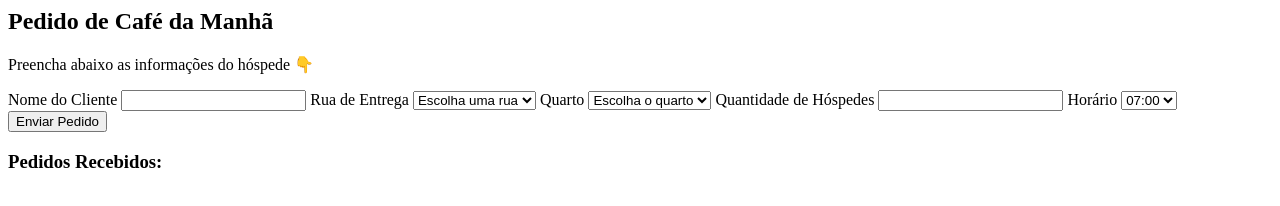
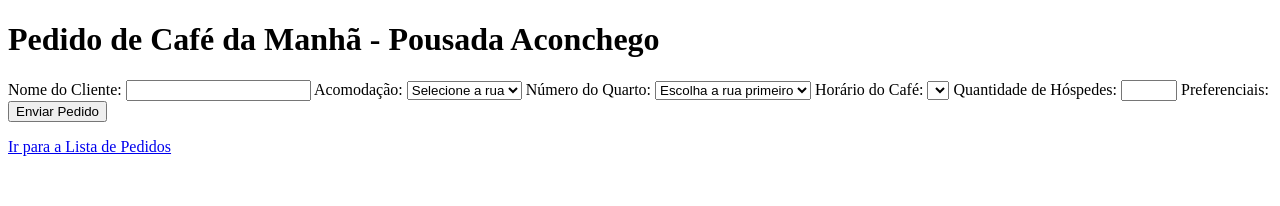
Before and after one commit to KitnetsAconchego/Cafe-Da-Manha-Pousada-Aconchego, a plain HTML site: page index.html in a window 1280 px wide. Drawn offline with Linux system fonts and the light colour scheme.

Commit message:
Update index.html

```diff
--- a/index.html
+++ b/index.html
@@ -1,50 +1,57 @@
+<!DOCTYPE html>
+<html lang="pt-br">
+<head>
+<meta charset="UTF-8">
+<meta name="viewport" content="width=device-width, initial-scale=1.0">
+<title>Pedido Café da Manhã - Pousada Aconchego</title>
+<link rel="stylesheet" href="style.css">
+</head>
 <body>
 
-<h2>Pedido de Café da Manhã</h2>
-<p>Preencha abaixo as informações do hóspede 👇</p>
+<header>
+  <h1>Pedido de Café da Manhã - Pousada Aconchego</h1>
+</header>
 
+<main>
   <form id="pedidoForm">
-  <label>Nome do Cliente
+    <label>Nome do Cliente:
       <input type="text" id="nomeCliente" required>
     </label>
 
-  <label>Rua de Entrega
-    <select id="ruaEntrega" required>
-      <option value="">Escolha uma rua</option>
-      <option value="Rua A">Rua A</option>
-      <option value="Rua B">Rua B</option>
-      <option value="Rua C">Rua C</option>
+    <label>Acomodação:
+      <select id="acomodacao" required>
+        <option value="">Selecione a rua</option>
+        <option value="Cuba">Rua Cuba</option>
+        <option value="Argentina">Rua Argentina</option>
       </select>
     </label>
 
-  <label>Quarto
-    <select id="quarto" required>
-      <option value="">Escolha o quarto</option>
-      <option value="101">101</option>
-      <option value="102">102</option>
-      <option value="103">103</option>
+    <label>Número do Quarto:
+      <select id="numeroQuarto" required>
+        <option value="">Escolha a rua primeiro</option>
       </select>
     </label>
 
-  <label>Quantidade de Hóspedes
-    <input type="number" id="qtdHospedes" required min="1">
+    <label>Horário do Café:
+      <select id="horario" required></select>
     </label>
 
-  <label>Horário
-    <select id="horario" required>
-      <option value="07:00">07:00</option>
-      <option value="08:00">08:00</option>
-      <option value="09:00">09:00</option>
-    </select>
+    <label>Quantidade de Hóspedes:
+      <input type="number" id="qtdHospedes" min="1" max="10" required>
+    </label>
+
+    <label>Preferenciais:
+      <div id="preferenciaisContainer"></div>
     </label>
 
     <button type="submit">Enviar Pedido</button>
   </form>
 
-<p id="msg" style="color: green; font-weight: bold;"></p>
+  <p id="msg" class="success"></p>
 
-<h3>Pedidos Recebidos:</h3>
-<ul id="listaPedidos"></ul>
+  <a href="lista.html" class="btn-lista">Ir para a Lista de Pedidos</a>
+</main>
 
 <script src="script.js"></script>
 </body>
+</html>
```
Lines whose indentation alone changed are shown as unchanged.
